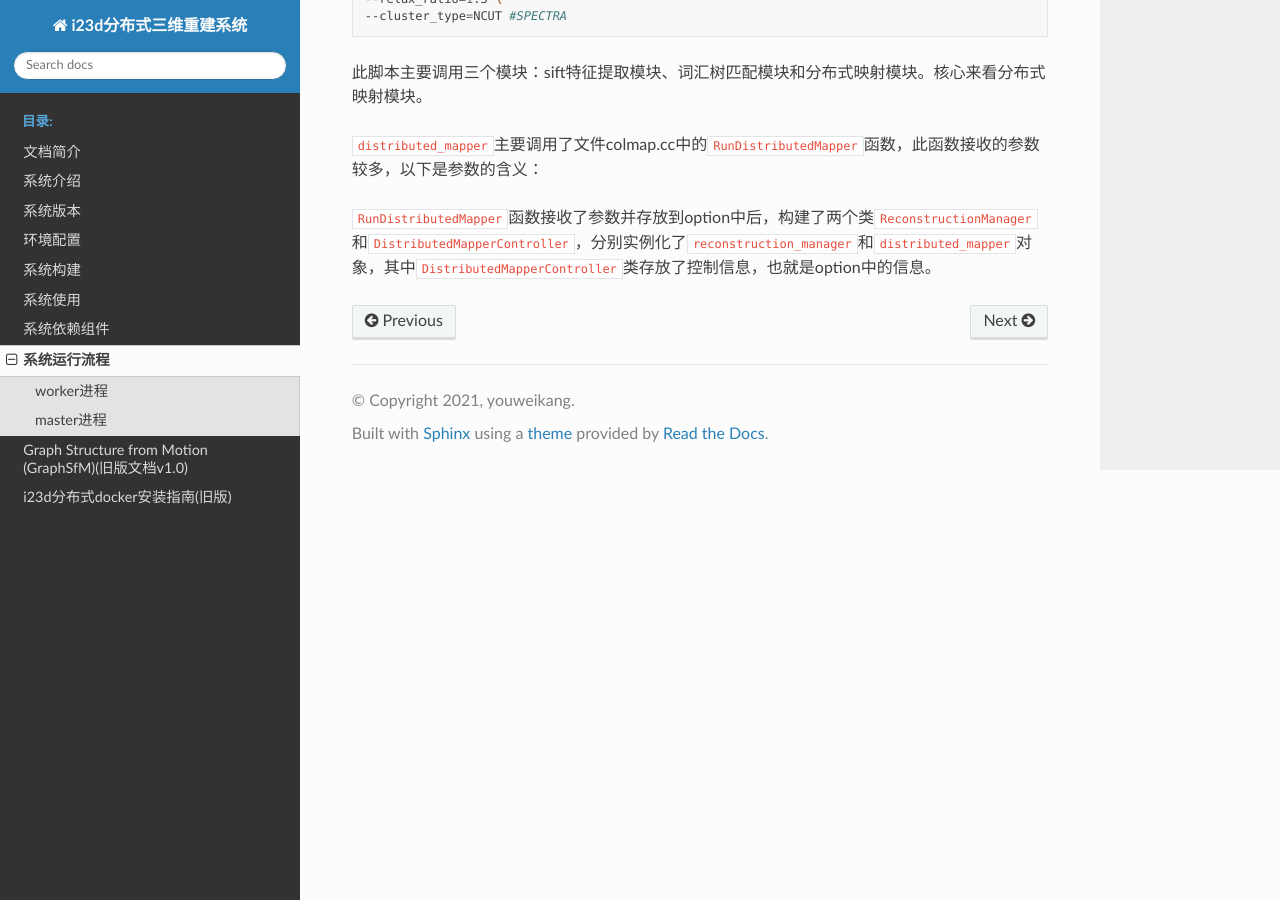
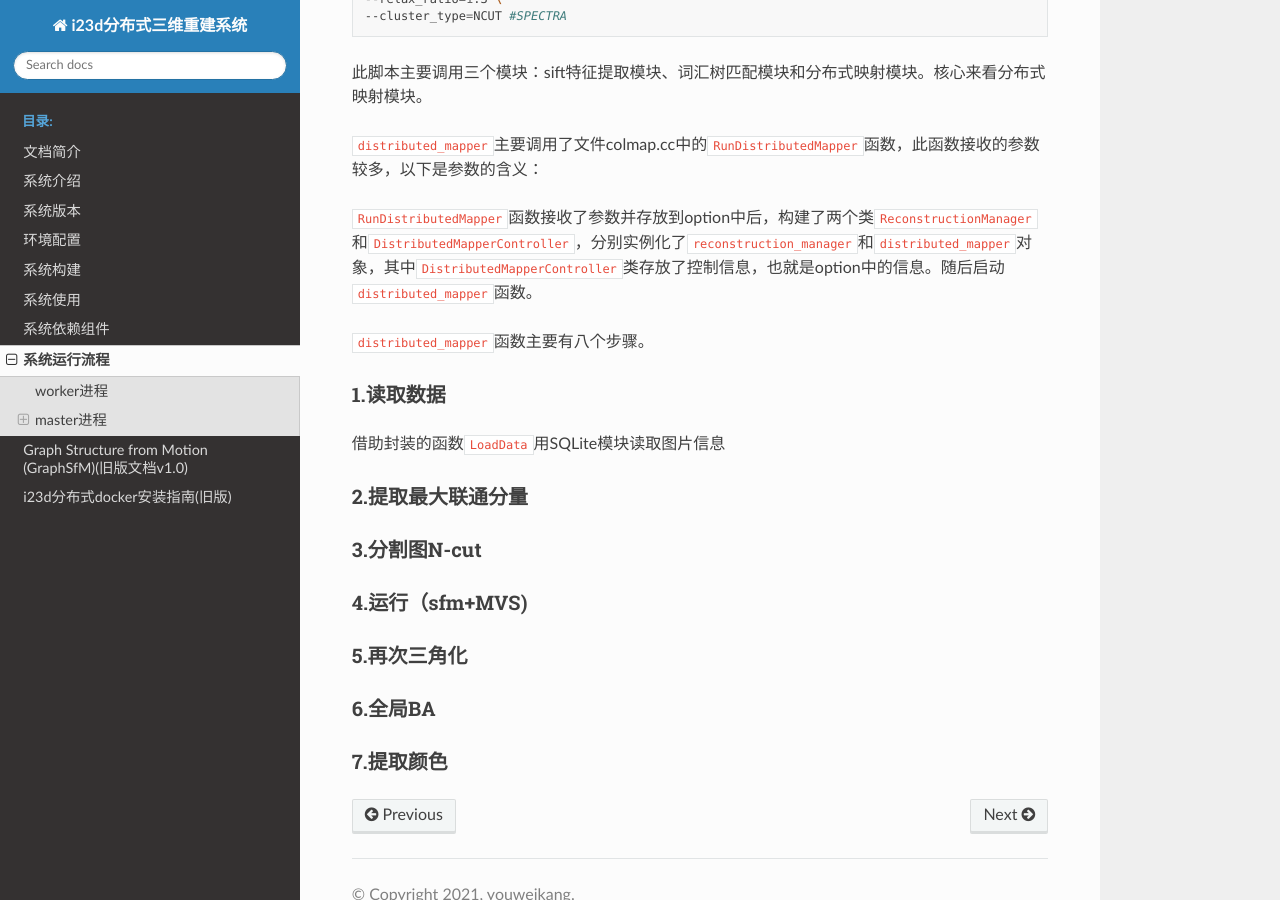
Before and after one commit to lemondante/gil_i23d_doc, a Sphinx documentation site: the page built from source/SourceAnalysis/process.md, in a window 1280 px wide and 900 px high, scrolled down 3157 px. Built offline with Sphinx 7.4.7 and the Read the Docs theme 2.0.0, drawn with Linux system fonts in a browser that asks for light colours.

Commit message:
master_some

```diff
--- a/source/SourceAnalysis/process.md
+++ b/source/SourceAnalysis/process.md
@@ -128,4 +128,22 @@
 `distributed_mapper`主要调用了文件colmap.cc中的`RunDistributedMapper`函数，此函数接收的参数较多，以下是参数的含义：
 
 
-`RunDistributedMapper`函数接收了参数并存放到option中后，构建了两个类`ReconstructionManager`和`DistributedMapperController`，分别实例化了`reconstruction_manager`和`distributed_mapper`对象，其中`DistributedMapperController`类存放了控制信息，也就是option中的信息。
+`RunDistributedMapper`函数接收了参数并存放到option中后，构建了两个类`ReconstructionManager`和`DistributedMapperController`，分别实例化了`reconstruction_manager`和`distributed_mapper`对象，其中`DistributedMapperController`类存放了控制信息，也就是option中的信息。随后启动`distributed_mapper`函数。
+
+`distributed_mapper`函数主要有八个步骤。
+
+### 1.读取数据
+
+借助封装的函数`LoadData`用SQLite模块读取图片信息
+
+### 2.提取最大联通分量
+
+### 3.分割图N-cut
+
+### 4.运行（sfm+MVS)
+
+### 5.再次三角化
+
+### 6.全局BA
+
+### 7.提取颜色
```
